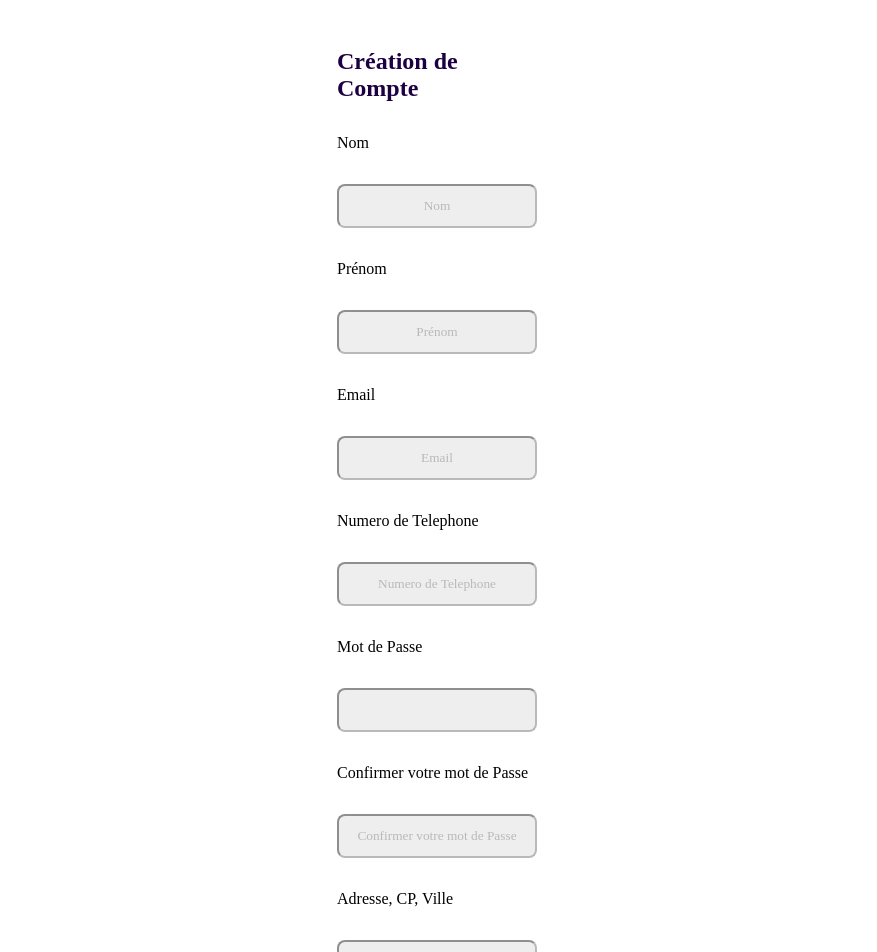
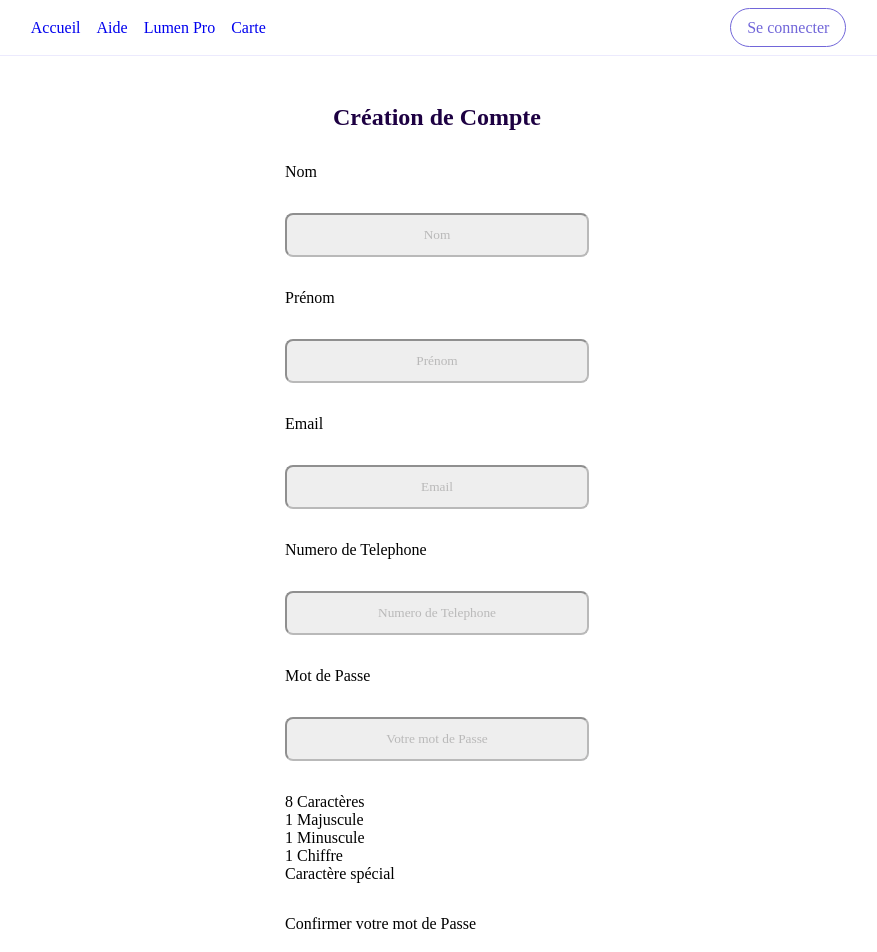
Before and after one commit to WildCodeSchool-2024-02/toulouse-babyplace, a React (Vite) app in the folder client/: page /sign-up in a window 1280 px wide. Shown: the top 952 px of the page, without its empty margins (203-1080 px from the left). Built offline with nearby package versions, Linux system fonts and the light colour scheme; a web font is replaced by a local one.

Commit message:
fix: css and conditionnal password fixed

```diff
--- a/client/src/main.jsx
+++ b/client/src/main.jsx
@@ -19,6 +19,7 @@ import SignUpProRules from "./pages/SignUpPro/SignUpProRules/SignUpProRules";
 import Profile from "./pages/Profile/Profile";
 import Reservation from "./pages/Reservation/Reservation";
 import ChildCareCenterPage from "./pages/ChildCareCenterProfile/ChildCareCenterPage";
+import SignUpDone from "./pages/SignUp/SignUp-Done/SignUpDone";
 
 const router = createBrowserRouter([
   {
@@ -91,6 +92,10 @@ const router = createBrowserRouter([
     path: "/sign-up",
     element: <SignUp />,
   },
+  {
+    path: "/sign-up-done",
+    element: <SignUpDone />,
+  },
 ]);
 
 const root = ReactDOM.createRoot(document.getElementById("root"));
--- a/client/src/pages/SignUp/SignUp-Done/SignUpDone.jsx
+++ b/client/src/pages/SignUp/SignUp-Done/SignUpDone.jsx
@@ -1,11 +1,16 @@
+import NavBar from "../../../components/NavBar/NavBar";
+
 function SignUpDone() {
   return (
+    <>
+      <NavBar />
       <div>
         <p className="done">
           Votre inscription est validé ✅, vous allez etre notifier de la suite
           des étapes !
         </p>
       </div>
+    </>
   );
 }
 
--- a/client/src/pages/SignUp/SignUp.jsx
+++ b/client/src/pages/SignUp/SignUp.jsx
@@ -2,6 +2,7 @@ import "./SignUp.scss";
 
 import { useRef, useState } from "react";
 import { useNavigate } from "react-router-dom";
+import NavBar from "../../components/NavBar/NavBar";
 
 function SignUp() {
   const emailRef = useRef();
@@ -12,11 +13,33 @@ function SignUp() {
   const [firstname, setFirstname] = useState("");
   const [phone, setPhone] = useState("");
   const [address, setAddress] = useState("");
+  const [passwordValid, setPasswordValid] = useState({
+    length: false,
+    uppercase: false,
+    lowercase: false,
+    digit: false,
+    specialChar: false,
+  });
 
   const navigate = useNavigate();
 
   const handlePasswordChange = (event) => {
-    setUserPassword(event.target.value);
+    const newPassword = event.target.value;
+
+    const isValidLength = newPassword.length >= 8;
+    const hasUppercase = /[A-Z]/.test(newPassword);
+    const hasLowercase = /[a-z]/.test(newPassword);
+    const hasDigit = /\d/.test(newPassword);
+    const hasSpecialChar = /[!@#$%^&*()_+={}:;<>,.?~]/.test(newPassword);
+
+    setPasswordValid({
+      length: isValidLength,
+      uppercase: hasUppercase,
+      lowercase: hasLowercase,
+      digit: hasDigit,
+      specialChar: hasSpecialChar,
+    });
+    setUserPassword(newPassword);
   };
 
   const handleConfirmPasswordChange = (event) => {
@@ -37,7 +60,7 @@ function SignUp() {
     }
 
     if (
-      /^(?=.*[a-z])(?:(?=.*[A-Z])|(?=.*[0-9])|(?=.*[^A-Za-z0-9])).*$/.test(
+      /^(!=.*[a-z])(?:(?=.*[A-Z])|(?=.*[0-9])|(?=.*[^A-Za-z0-9])).*$/.test(
         userPassword
       )
     ) {
@@ -75,6 +98,8 @@ function SignUp() {
   };
 
   return (
+    <>
+      <NavBar />
       <div className="inscriptions">
         <form
           className="formulaire"
@@ -124,11 +149,43 @@ function SignUp() {
 
           <label htmlFor="password">Mot de Passe</label>
           <input
+            className="champ"
             type="password"
+            placeholder="Votre mot de Passe"
             id="password"
             value={userPassword}
             onChange={handlePasswordChange}
           />
+          <div className="password-conditions">
+            {passwordValid.length &&
+              passwordValid.uppercase &&
+              passwordValid.lowercase &&
+              passwordValid.digit &&
+              passwordValid.specialChar && (
+                <span className="checkmark-icon">&#10004;</span>
+              )}
+            8 Caractères
+            <br />
+            {passwordValid.uppercase && (
+              <span className="checkmark-icon">&#10004;</span>
+            )}
+            1 Majuscule
+            <br />
+            {passwordValid.lowercase && (
+              <span className="checkmark-icon">&#10004;</span>
+            )}
+            1 Minuscule
+            <br />
+            {passwordValid.digit && (
+              <span className="checkmark-icon">&#10004;</span>
+            )}
+            1 Chiffre
+            <br />
+            {passwordValid.specialChar && (
+              <span className="checkmark-icon">&#10004;</span>
+            )}
+            Caractère spécial
+          </div>
           <label htmlFor="confirm-password">Confirmer votre mot de Passe</label>
           <input
             className="champ"
@@ -153,6 +210,7 @@ function SignUp() {
           </button>
         </form>
       </div>
+    </>
   );
 }
 
--- a/client/src/pages/SignUp/SignUp.scss
+++ b/client/src/pages/SignUp/SignUp.scss
@@ -6,7 +6,7 @@
     justify-content: center;
     align-items: center;
     gap: 2rem;
-    width: 200px;
+    width: 400pxpx;
     display: grid;
     h2 {
       display: flex;
@@ -14,14 +14,10 @@
       color: #1d0042;
       margin-top: 3rem;
     }
-    .genre {
-      display: flex;
-      justify-content: center;
-      gap: 2rem;
-    }
     input {
       border-radius: 8px;
       background-color: #dfdede;
+      width: 300px;
       height: 40px;
       opacity: 50%;
     }
@@ -46,7 +42,7 @@
       border: var(--main-color) 1px solid;
     }
     .champ {
-      min-width: 70%;
+      min-width: 80%;
       text-align: center;
     }
   }
@@ -54,7 +50,8 @@
 
 @media screen and (max-width: 585px) {
   .formulaire {
-    display: grid;
+    display: flex;
+    flex-direction: column;
     justify-content: center;
     justify-items: center;
   }
@@ -71,3 +68,8 @@
     border: var(--main-color) 1px solid;
   }
 }
+
+.checkmark-icon {
+  font-size: 1.5rem;
+  color: green;
+}
```
Also changed, not shown: 2 other files (tests, documents, lock files or other folders). Lines whose indentation alone changed are shown as unchanged.
